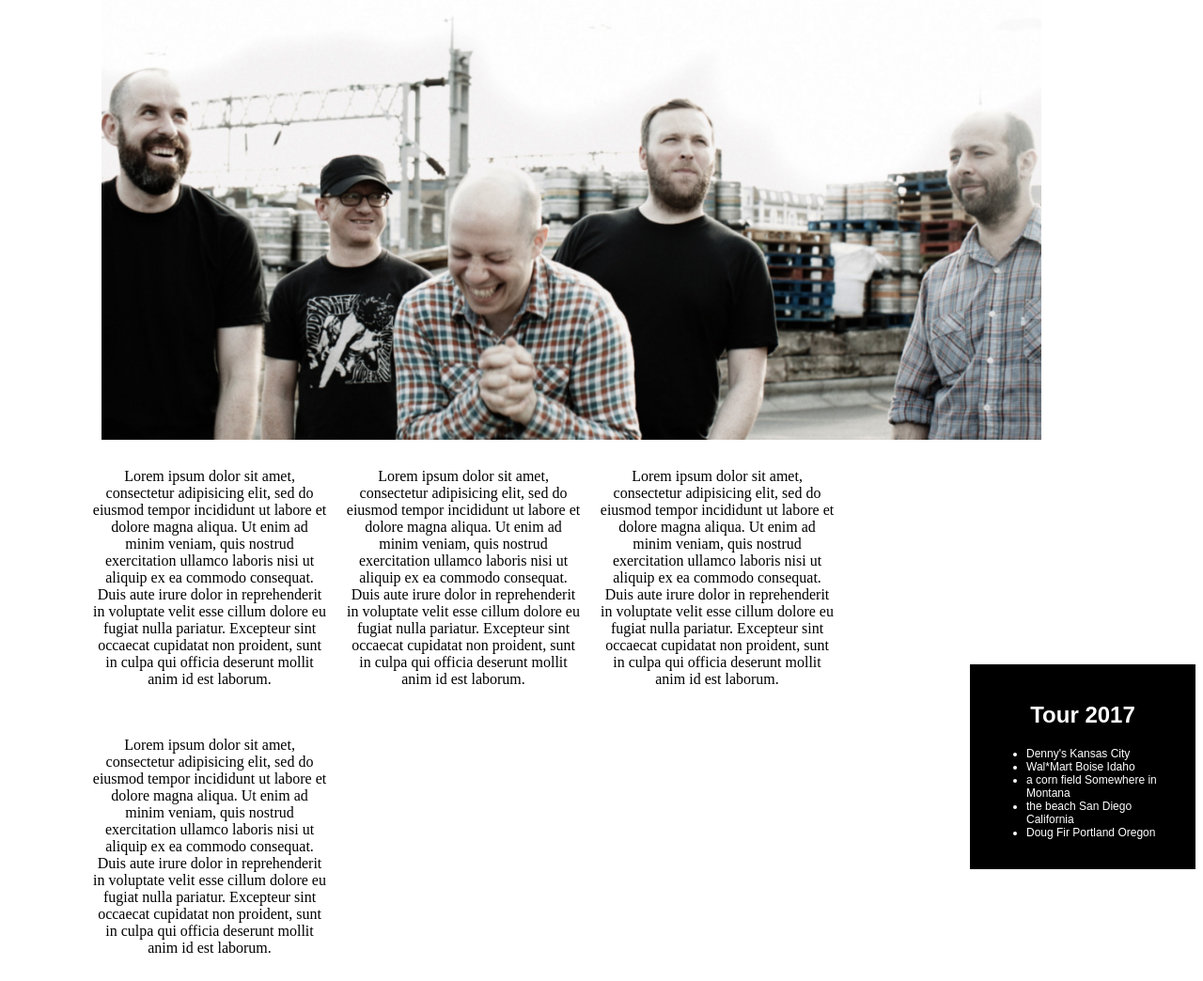
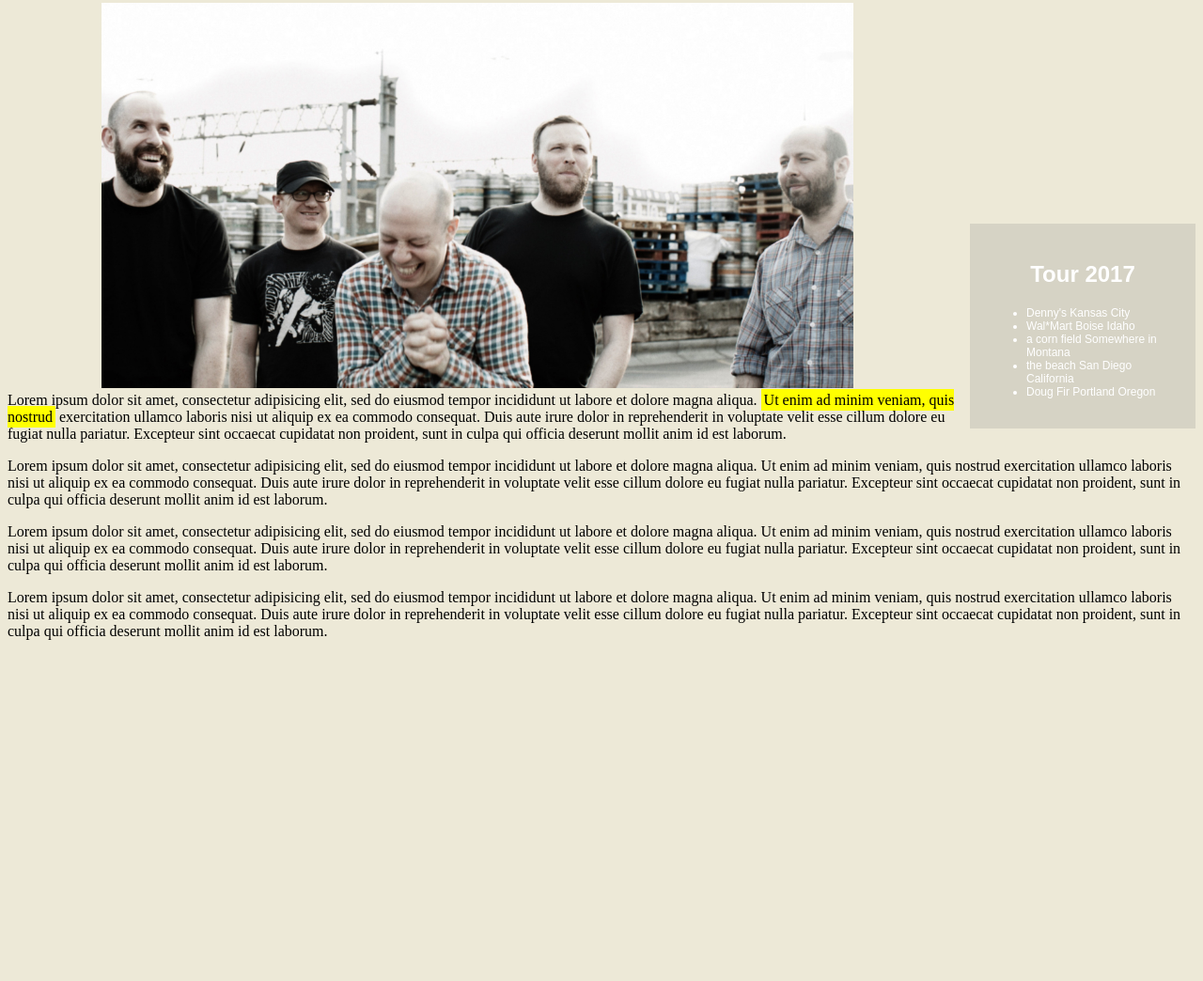
Before and after one commit to coreysnightout/Mogwai, a plain HTML site: page index.html in a window 1280 px wide. Shown: the part 440-1484 px from the top of the page at 94% size. After the commit the page ends 1137 px from the top, so only its background shows below. Drawn offline with Linux system fonts and the light colour scheme.

Commit message:
add bold font to css style sheet

```diff
--- a/css/styles.css
+++ b/css/styles.css
@@ -1,8 +1,12 @@
+body {
+  background-color: #ede9d7
+}
+
 .sidebar {
   float: right;
   width: 200px;
   color: white;
-  background-color: #000;
+  background-color: #d6d3c5;
   margin-top: 235px;
   padding: 20px;
 }
@@ -10,16 +14,19 @@
 .center_tour {
   text-align: center;
   font-family: sans-serif;
+  font-weight: bold;
+
 }
 .big_headline {
   font-family: monospace;
   font-size: 80px;
   text-align: center;
-  border:
+  background-color: #ede9d7;
+  padding: 20px;
 }
 
 img {
-  max-width: 1000px;
+  max-width: 800px;
   max-height: auto;
   margin-left: 100px;
 }
@@ -39,3 +46,8 @@ img {
   font-family: sans-serif;
   font-size: 12px
 }
+
+.lorem_one {
+  background-color: #FFFF00;
+  padding: 3px;
+}
--- a/index.html
+++ b/index.html
@@ -20,19 +20,15 @@
         <li>Doug Fir   Portland Oregon</li>
       </ul>
     </div>
-    <div class="columns">
-      <div class="column">
+    <div class="Paragraph1"
+        <p>Lorem ipsum dolor sit amet, consectetur adipisicing elit, sed do eiusmod tempor incididunt ut labore et dolore magna aliqua. <span class="lorem_one">Ut enim ad minim veniam, quis nostrud</span> exercitation ullamco laboris nisi ut aliquip ex ea commodo consequat. Duis aute irure dolor in reprehenderit in voluptate velit esse cillum dolore eu fugiat nulla pariatur. Excepteur sint occaecat cupidatat non proident, sunt in culpa qui officia deserunt mollit anim id est laborum.</p>
         <p>Lorem ipsum dolor sit amet, consectetur adipisicing elit, sed do eiusmod tempor incididunt ut labore et dolore magna aliqua. Ut enim ad minim veniam, quis nostrud exercitation ullamco laboris nisi ut aliquip ex ea commodo consequat. Duis aute irure dolor in reprehenderit in voluptate velit esse cillum dolore eu fugiat nulla pariatur. Excepteur sint occaecat cupidatat non proident, sunt in culpa qui officia deserunt mollit anim id est laborum.</p>
       </div>
-      <div class="column">
+      <div class="paragraph2">
         <p>Lorem ipsum dolor sit amet, consectetur adipisicing elit, sed do eiusmod tempor incididunt ut labore et dolore magna aliqua. Ut enim ad minim veniam, quis nostrud exercitation ullamco laboris nisi ut aliquip ex ea commodo consequat. Duis aute irure dolor in reprehenderit in voluptate velit esse cillum dolore eu fugiat nulla pariatur. Excepteur sint occaecat cupidatat non proident, sunt in culpa qui officia deserunt mollit anim id est laborum.</p>
       </div>
-      <div class="column">
+      <div class="paragraph3"
         <p>Lorem ipsum dolor sit amet, consectetur adipisicing elit, sed do eiusmod tempor incididunt ut labore et dolore magna aliqua. Ut enim ad minim veniam, quis nostrud exercitation ullamco laboris nisi ut aliquip ex ea commodo consequat. Duis aute irure dolor in reprehenderit in voluptate velit esse cillum dolore eu fugiat nulla pariatur. Excepteur sint occaecat cupidatat non proident, sunt in culpa qui officia deserunt mollit anim id est laborum.</p>
       </div>
-      <div class="column">
-        <p>Lorem ipsum dolor sit amet, consectetur adipisicing elit, sed do eiusmod tempor incididunt ut labore et dolore magna aliqua. Ut enim ad minim veniam, quis nostrud exercitation ullamco laboris nisi ut aliquip ex ea commodo consequat. Duis aute irure dolor in reprehenderit in voluptate velit esse cillum dolore eu fugiat nulla pariatur. Excepteur sint occaecat cupidatat non proident, sunt in culpa qui officia deserunt mollit anim id est laborum.</p>
-      </div>
-    </div>
   </body>
 </html>
```
Also changed, not shown: 1 other file.
